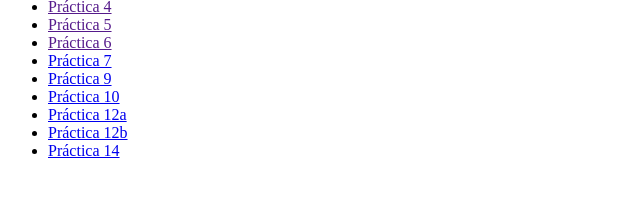
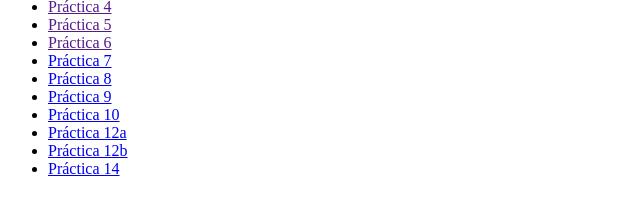
Before and after one commit to anaescuder/anaescuder.github.io, a plain HTML site: page index.html in a window 1280 px wide. Shown: the part 204-416 px from the top of the page, 0-640 px from the left. Drawn offline with Linux system fonts and the light colour scheme.

Commit message:
Update index.html

```diff
--- a/index.html
+++ b/index.html
@@ -19,6 +19,7 @@
     <li><a href="">Práctica 5</a></li>
     <li><a href="">Práctica 6</a></li>
     <li><a href="p.7.html">Práctica 7</a></li>
+    <li><a href="p.8.html">Práctica 8</a></li>
     <li><a href="p.9.html">Práctica 9</a></li>
     <li><a href="p.10.html">Práctica 10</a></li>
     <li><a href="p.12a.html">Práctica 12a</a></li>
```
